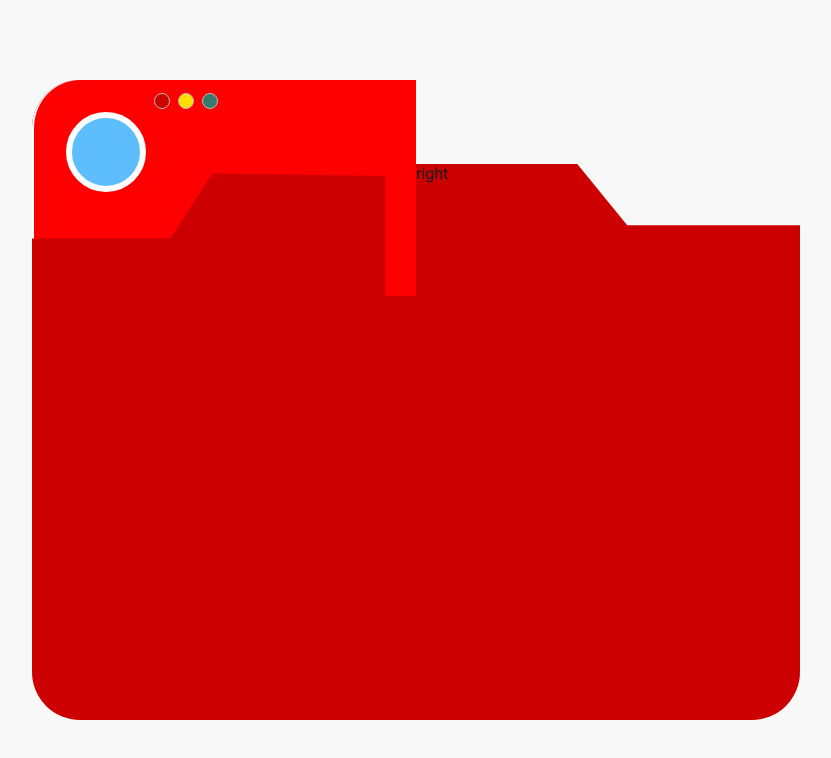
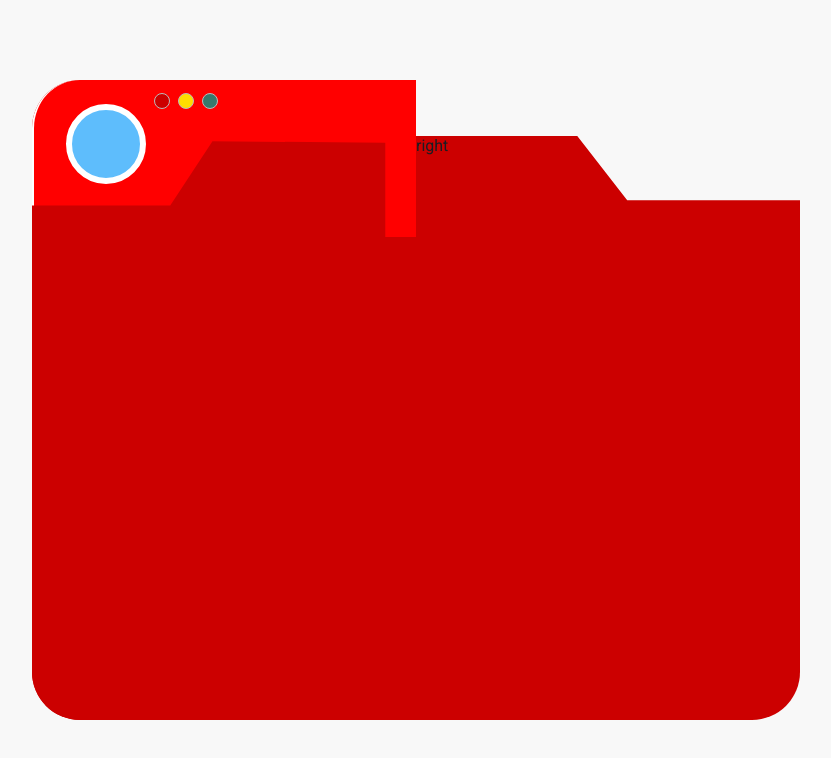
Before and after one commit to profdangarcia/pokedex, a React (Vite) app: page / in a window 1280 px wide. Shown: the top 758 px of the page, without its empty margins (224-1055 px from the left). Built offline with nearby package versions, Linux system fonts and the light colour scheme.

Commit message:
feat(body): iniciando body

```diff
--- /dev/null
+++ b/src/components/LeftPart/Body/index.tsx
@@ -0,0 +1,13 @@
+import React from 'react';
+import styled from 'styled-components';
+
+export const Body: React.FC = () => {
+  return <Container></Container>;
+};
+
+const Container = styled.div`
+  height: 100%;
+  width: 100%;
+  background: var(--dark-red);
+  border-radius: 0 0 0 3rem;
+`;
--- a/src/components/LeftPart/Header/index.tsx
+++ b/src/components/LeftPart/Header/index.tsx
@@ -18,16 +18,16 @@ const Container = styled.div`
   clip-path: polygon(
     0 0,
     100% 0,
-    100% 90%,
-    92% 90%,
+    100% 100%,
+    92% 100%,
     92% 40%,
     47% 39%,
-    36% 66%,
-    0 66%
+    36% 80%,
+    0 80%
   );
   background: var(--red);
   border-left: 2px solid white;
-  height: 15rem;
+  height: 13rem;
   border-radius: 3rem 0 0 0;
   display: flex;
 `;
@@ -38,7 +38,7 @@ const BlueLight = styled.div`
   border-radius: 50%;
   background: var(--light-blue);
   border: 0.4rem solid white;
-  margin: 2rem 0 0 2rem;
+  margin: 1.5rem 0 0 2rem;
 `;
 
 const LightsBox = styled.div`
--- a/src/components/LeftPart/index.tsx
+++ b/src/components/LeftPart/index.tsx
@@ -1,11 +1,13 @@
 import React from 'react';
 import styled from 'styled-components';
+import { Body } from './Body';
 import { Header } from './Header';
 
 export const LeftPart: React.FC = () => {
   return (
     <Container>
       <Header />
+      <Body />
     </Container>
   );
 };
--- a/src/components/RightPart/index.tsx
+++ b/src/components/RightPart/index.tsx
@@ -6,7 +6,7 @@ const Container = styled.div`
   flex-direction: column;
   background: var(--dark-red);
   border-radius: 0 0 3rem 0;
-  height: 69.5vh;
+  height: 73vh;
   width: 50%;
   clip-path: polygon(0 0, 42% 0, 55% 11%, 100% 11%, 100% 100%, 0 100%);
 `;
```
